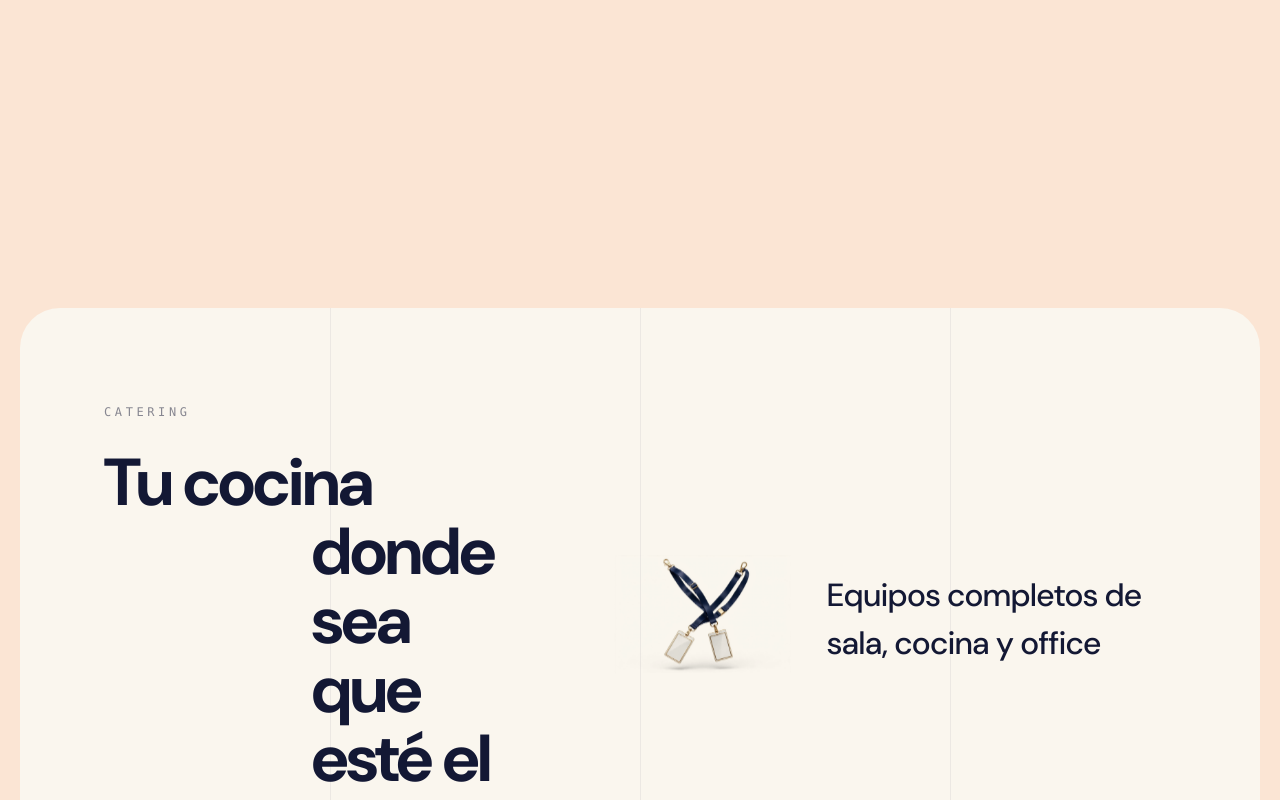
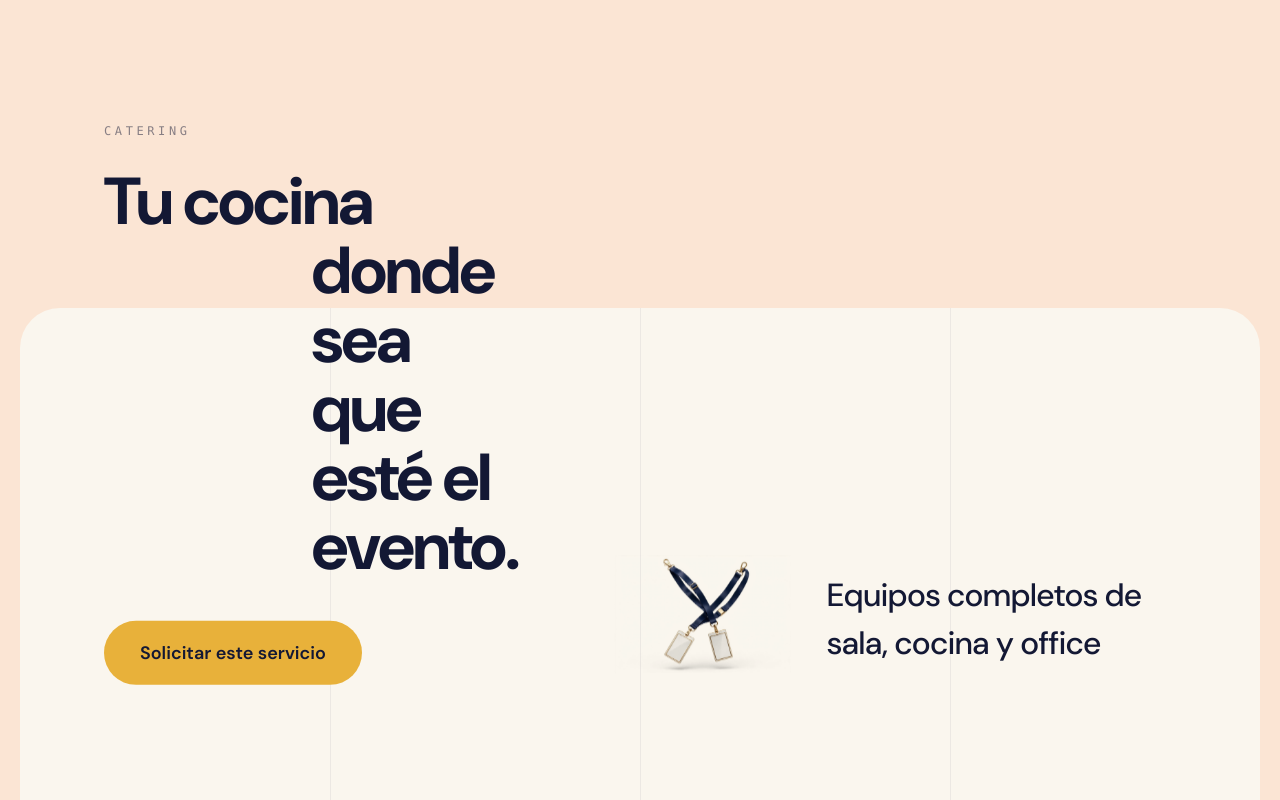
Before and after one commit to roxannaaguilera/premium-work-web, a Next.js app in the folder premium_work/: page /servicios/catering in a window 1280 px wide. Shown: the part 1620-2420 px from the top of the page. Built offline with nearby package versions, Linux system fonts and the light colour scheme.

Commit message:
style: vertically centre the sticky left column of the split section

```diff
--- a/premium_work/components/ServiceDetail.tsx
+++ b/premium_work/components/ServiceDetail.tsx
@@ -400,7 +400,7 @@ export default function ServiceDetail({
               </div>
               <div className="relative mx-auto grid max-w-6xl gap-14 px-5 py-16 md:grid-cols-[0.85fr_1.15fr] md:gap-24 md:px-10 md:py-24">
                 {/* Columna fija: la descripción del servicio */}
-                <div className="self-start md:sticky md:top-36">
+                <div className="self-start md:sticky md:top-1/2 md:-translate-y-1/2">
                   <p className="font-mono text-xs tracking-[0.3em] text-[#131834]/50 uppercase">
                     {sector.title.split(/\s+(?:y|and|&)\s+/)[0]}
                   </p>
```
